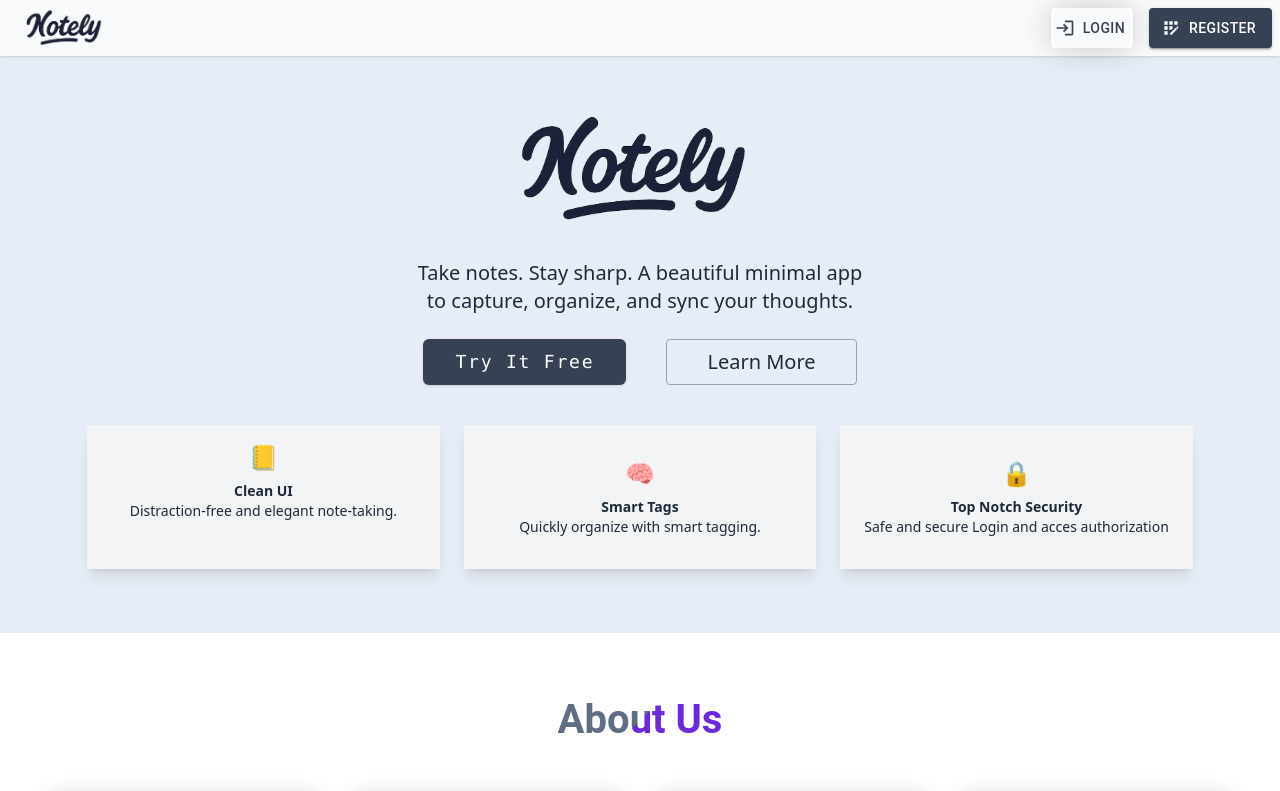
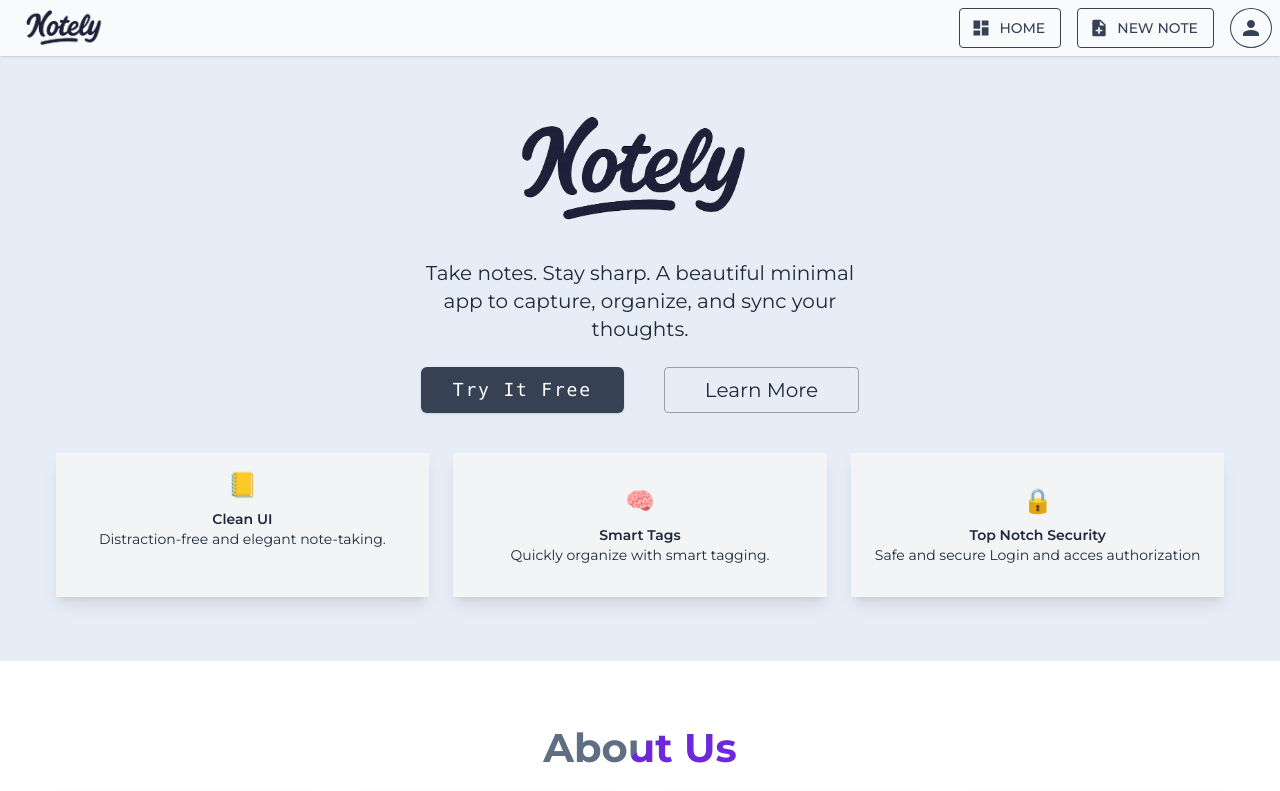
Before and after one commit to WaithakaGuru/NoteLy, a React (Vite) app in the folder client/: page / in a window 1280 px wide. Shown: the top 791 px of the page. Built offline with nearby package versions, Linux system fonts and the light colour scheme.

Commit message:
Add fully functional Navigation bar

```diff
--- a/client/index.html
+++ b/client/index.html
@@ -2,6 +2,14 @@
 <html lang="en">
   <head>
     <meta charset="UTF-8" />
+
+    <link rel="preconnect" href="https://fonts.googleapis.com" />
+    <link rel="preconnect" href="https://fonts.gstatic.com" crossorigin />
+    <link
+      href="https://fonts.googleapis.com/css2?family=Montserrat:ital,wght@0,100..900;1,100..900&display=swap"
+      rel="stylesheet"
+    />
+
     <link rel="icon" type="image/svg+xml" href="3dlogo2.png" />
      <link href="./src/index.css" rel="stylesheet">
     <meta name="viewport" content="width=device-width, initial-scale=1.0" />
--- a/client/src/components/Navbar.tsx
+++ b/client/src/components/Navbar.tsx
@@ -1,35 +1,89 @@
-import { Button, Stack} from "@mui/material";
-import {AppRegistration, Login, Logout} from "@mui/icons-material"
+import { Button, Drawer, IconButton, Stack} from "@mui/material";
+import {AppRegistration, Dashboard, Login, Logout, NoteAdd, Person} from "@mui/icons-material"
 import useNote from "../store/notelyStore"
-import { Link } from "react-router-dom";
+import { useEffect, useState } from "react";
 
 function Navbar() {
     const {loggedIn} = useNote();
+    const [isOpen, setIsOpen] = useState(false)
+
+    const [imageAvailable, setImageAvailable] = useState(false);
+    const imageUrl = "Notely1.png";
+
+    useEffect(() => {
+        const img = new Image();
+        img.src = imageUrl;
+        img.onload = () => setImageAvailable(true);
+        img.onerror = () => setImageAvailable(false);
+    }, []);
+
+    function handleToggleProfile(){
+        setIsOpen(true);
+    }
+
+    function handleLogOut () {
+        setIsOpen(false)
+    }
+
     return (
         <Stack component={"nav"} className="bg-gray-50 border-0 border-b-gray-400 p-2 h-14 sticky
          top-0 shadow min-w-[100%]"  direction={"row"} justifyContent={"space-between"} zIndex={2}>
-        {loggedIn?
+           <Button href="/"  title="Go to Homepage">
+                {imageAvailable ? (
+                    <img src={imageUrl} width="100px" alt="Notely" />
+                ) : (
+                    <span>Notely</span>
+                )}
+           </Button>
+        {!loggedIn?
             (<>
-
+               <Stack direction={"row"} gap={2}>
+                    <Button startIcon={<Dashboard/>} variant="outlined" title="Go to Dashboard" href="/dashboard"
+                        sx={{color: "#364153", borderColor: "#364153", '&:hover':{background: "linear-gradient(45deg, #dce6f6, #a9b6ca)", border:"none" }}}
+                    >
+                        Home
+                    </Button>
+                    <Button startIcon={<NoteAdd/>} variant="outlined" title="Create a new note" href="dashboard/create"
+                        sx={{color: "#364153", borderColor: "#364153", '&:hover':{background: "linear-gradient(45deg, #dce6f6, #a9b6ca)", border: "none" } }}
+                    >
+                        New Note
+                    </Button>
+                    <IconButton sx={{color: "#364153", border: "1px solid #364153", '&:hover':{background: "linear-gradient(45deg, #dce6f6, #a9b6ca)", border:"none" } }}
+                        title="Profile settings" onClick={handleToggleProfile}
+                    >
+                        <Person/>
+                    </IconButton>
+                    <Drawer open={isOpen} anchor="right" sx={{p:2, height: "10rem"}} onClick={()=>setIsOpen(false)}>
+                        <Button startIcon={<Person/>} onClick={handleLogOut} title="Go to profile settings"
+                            variant="outlined" color="primary" href="dashboard/profile"
+                             sx={{mx:2, my: 1, '&:hover': { background: "linear-gradient(45deg, #dce6f6, #a9b6ca)", border: "none"}}}
+                        >
+                            My Profile
+                        </Button>
+                        <Button startIcon={<Logout/>} onClick={handleLogOut} title="Sign Out"
+                            variant="outlined" sx={{m:2}} color="error"
+                        >
+                            Logout
+                        </Button>
+                    </Drawer>
+               </Stack>
             </>)
 
         :
         (<>
-           <Button href="/"  title="Go to Homepage">
-                <img src="Notely1.png" width={"100px"}/>
-           </Button>
             <Stack direction={"row"} gap={2} >
                 <Button startIcon={<Login/>}
                  title="login"
-                 sx={{ color: "#364153", boxShadow: "0 0 2rem rgba(0,0,0,.2)"}}
+                 sx={{ color: "#364153", boxShadow: "0 0 2rem rgba(0,0,0,.2)", '&:hover': {
+                     background: "linear-gradient(45deg, #dce6f6, #a9b6ca)", color: "#222"}}}
                  className="hover:opacity-90"
                 >
                     Login
                 </Button>
                 <Button startIcon={<AppRegistration/>}
-                    title="Create new Notely account"
-                    variant="contained"
-                    sx={{bgcolor: "#364153", '&:hover': {opacity: ".95"}}}
+                    title="Create new Notely account" variant="contained"
+                    sx={{bgcolor: "#364153", color: "#364153", background: "linear-gradient(45deg, #dce6f6, #a9b6ca)",
+                        '&:hover': {opacity: ".95", }}}
                 >
                     Register
                 </Button>
--- a/client/src/main.tsx
+++ b/client/src/main.tsx
@@ -3,13 +3,18 @@ import { createRoot } from 'react-dom/client'
 import {QueryClient, QueryClientProvider} from "@tanstack/react-query"
 import './index.css'
 import App from './App.tsx'
+import { CssBaseline, ThemeProvider } from '@mui/material'
+import theme from './themes/theme.ts'
 
 const client = new QueryClient();
 
 createRoot(document.getElementById('root')!).render(
   <StrictMode>
     <QueryClientProvider client={client} >
-      <App />
+      <ThemeProvider theme={theme}>
+        <CssBaseline/>
+        <App />
+      </ThemeProvider>
     </QueryClientProvider>
   </StrictMode>,
 )
--- a/client/src/pages/Homepage.tsx
+++ b/client/src/pages/Homepage.tsx
@@ -46,7 +46,7 @@ function Homepage() {
             fontWeight="bold"
             sx={{
             textAlign: "center",
-            mb: 6,
+            mb: 4,
             background: "linear-gradient(135deg, #606e83 50%, #6D28D9 0%)",
             WebkitBackgroundClip: "text",
             WebkitTextFillColor: "transparent",
@@ -93,7 +93,7 @@ function Homepage() {
         <Paper
             elevation={6}
             sx={{
-            mt: 10,
+            mt: 4,
             p: { xs: 4, md: 6 },
             borderRadius: 6,
             maxWidth: "100%",
@@ -117,7 +117,7 @@ function Homepage() {
             <Typography
             variant="body1"
             sx={{
-                fontSize: "1.1rem",
+                fontSize: "1rem",
                 color: "#374151",
                 lineHeight: 1.75
             }}
@@ -136,7 +136,6 @@ function Homepage() {
             </Typography>
         </Paper>
         </Stack>
-
     </>
   )
 }
--- /dev/null
+++ b/client/src/themes/theme.ts
@@ -0,0 +1,28 @@
+import { createTheme } from "@mui/material";
+
+const theme = createTheme({
+    palette:{
+        primary:{
+            main: "#364153",
+        },
+        secondary: {
+            main: "#6D28D9"
+        },
+        text:{
+
+        }
+    },
+    typography: {
+        fontFamily: "Montserrat",
+    },
+    breakpoints: {
+        values: {
+        xs: 0,
+        sm: 680,
+        md: 990,
+        lg: 1200,
+        xl: 1400,
+        },
+    },
+})
+export default theme;
```
